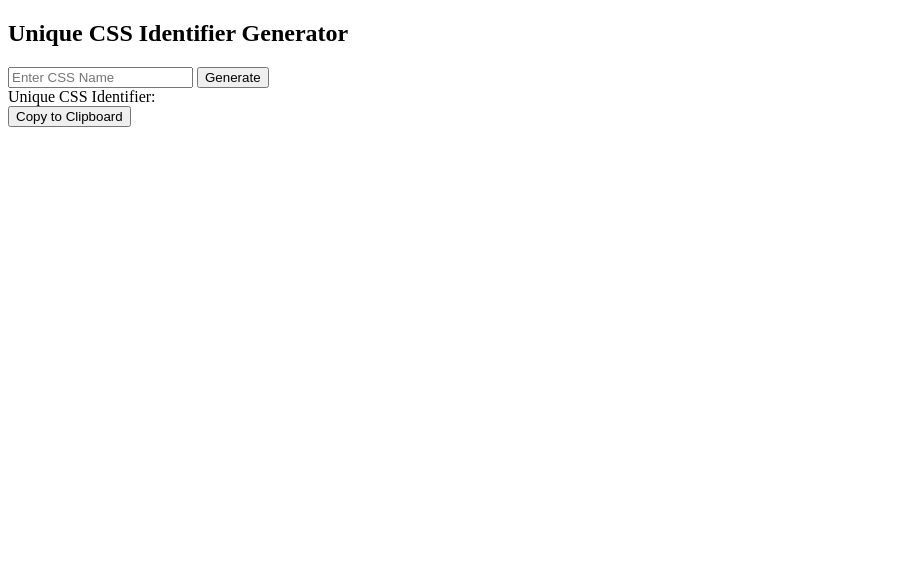
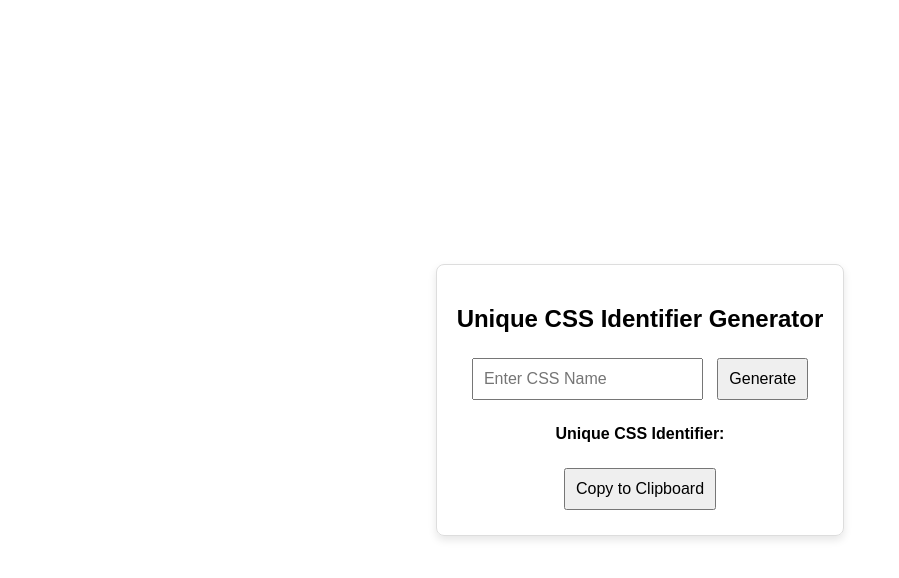
Before and after one commit to gitpoule/css-unique-id, a plain HTML site: page index.html in a window 1280 px wide. Shown: the whole page, without its empty margins (0-899 px from the left). Drawn offline with Linux system fonts and the light colour scheme.

Commit message:
Adding Css

```diff
--- a/index.html
+++ b/index.html
@@ -5,20 +5,64 @@
     <meta http-equiv="X-UA-Compatible" content="IE=edge" />
     <meta name="viewport" content="width=device-width, initial-scale=1.0" />
     <title>Unique CSS Identifier Generator</title>
+    <style>
+      body {
+        font-family: Arial, sans-serif;
+        display: flex;
+        justify-content: center;
+        align-items: center;
+        height: 100vh;
+        margin: 0;
+      }
+      .container {
+        text-align: center;
+        border: 1px solid #ddd;
+        padding: 20px;
+        border-radius: 8px;
+        box-shadow: 0 4px 8px rgba(0, 0, 0, 0.1);
+      }
+      input,
+      button {
+        margin: 5px;
+        padding: 10px;
+        font-size: 16px;
+      }
+      .result-container {
+        display: flex;
+        flex-direction: column;
+        align-items: center;
+        margin-top: 20px;
+      }
+      #result-label {
+        font-weight: bold;
+        margin-bottom: 10px;
+      }
+      #result {
+        word-wrap: break-word;
+        max-width: 300px;
+        text-align: center;
+        margin-bottom: 10px;
+      }
+      #copyButton {
+        padding: 10px;
+      }
+    </style>
   </head>
   <body>
     <div class="container">
       <h2>Unique CSS Identifier Generator</h2>
       <input type="text" id="cssName" placeholder="Enter CSS Name" />
       <button onclick="generateIdentifier()">Generate</button>
-    </div>
+
 
     <div class="result-container">
-      <div id="result-label">Unique CSS Identifier:</div>
-      <div id="result"></div>
-      <button id="copyButton" onclick="copyToClipboard()">
-        Copy to Clipboard
-      </button>
+        <div id="result-label">Unique CSS Identifier:</div>
+        <div id="result"></div>
+        <button id="copyButton" onclick="copyToClipboard()">
+          Copy to Clipboard
+        </button>
+      </div>
+    </div>
     </div>
 
     <script>
```
